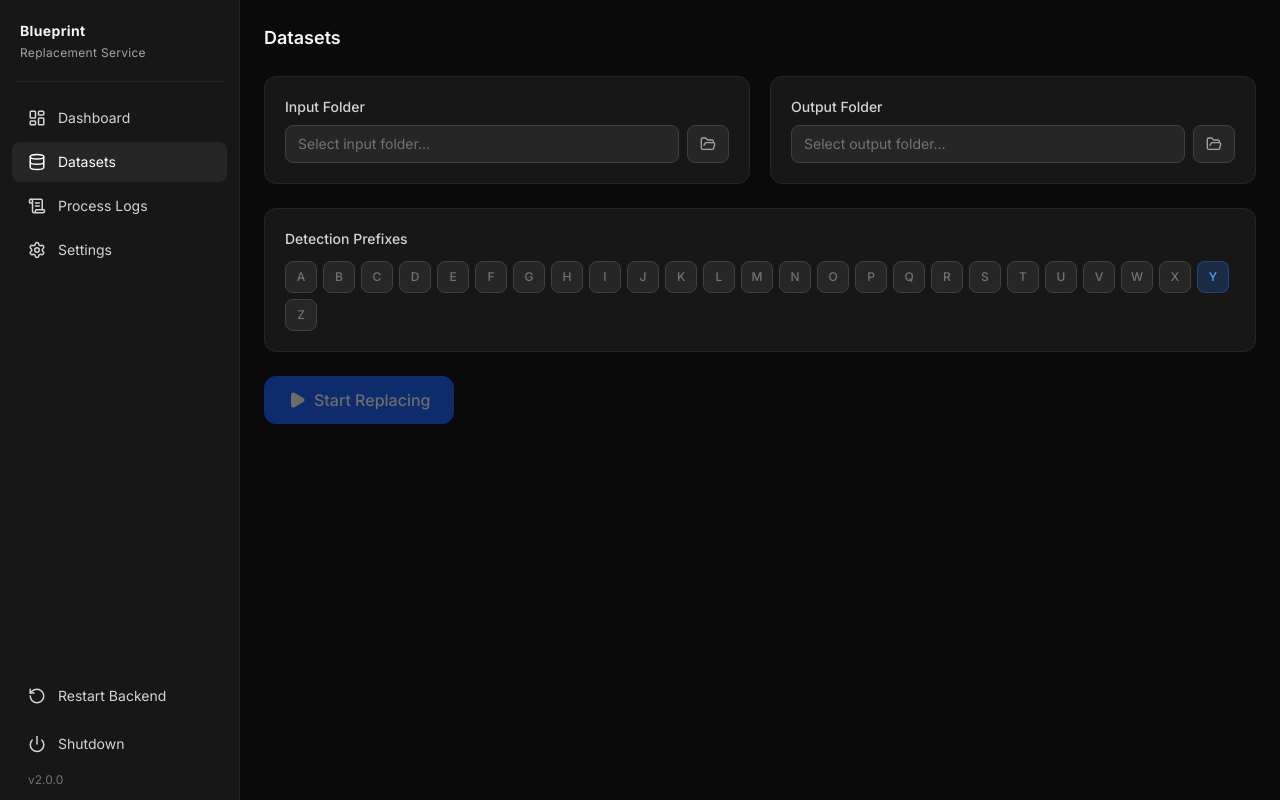
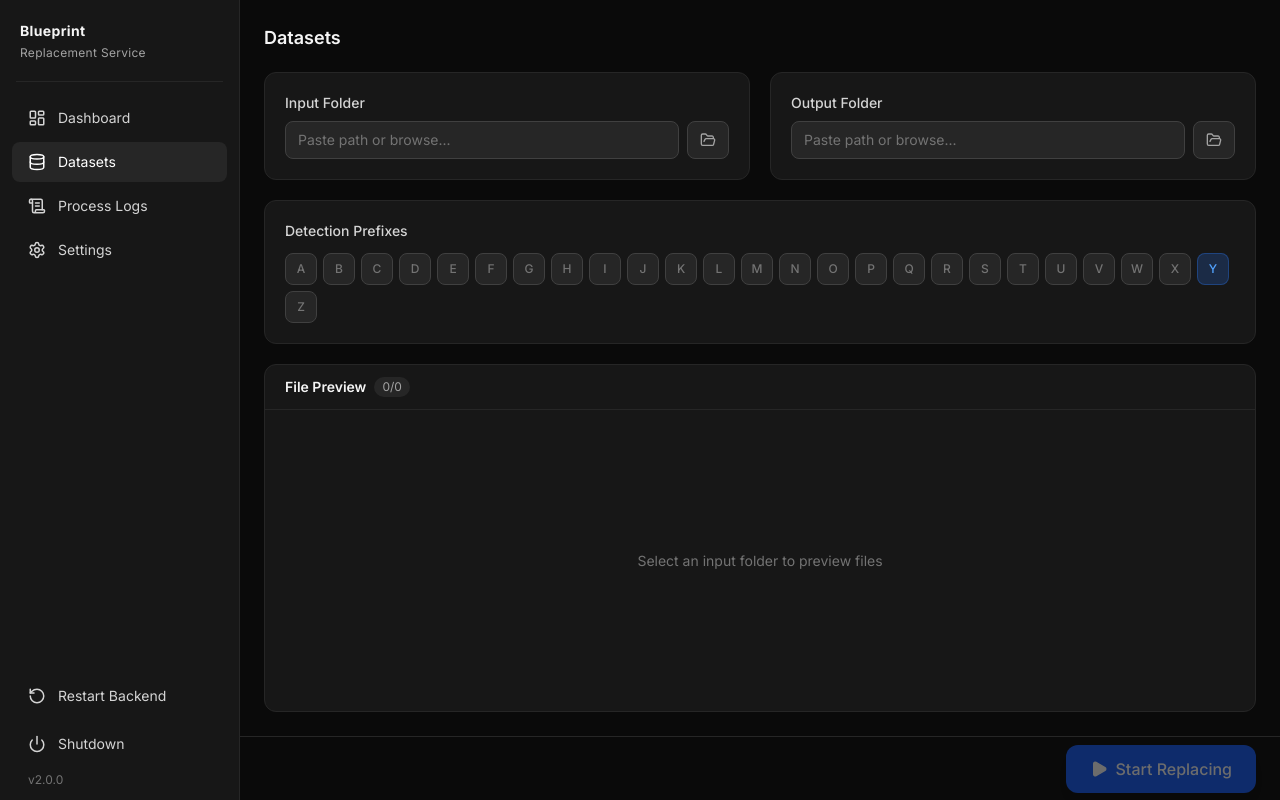
Before and after one commit to bradyhuang1116-cmyk/M-Replacement-Project, a Next.js app in the folder dashboard/: page /datasets in a window 1280 px wide. Built offline with nearby package versions, Linux system fonts and the light colour scheme.

Commit message:
Datasets列表展示优化 & 目录选择优化

```diff
--- a/dashboard/src/app/datasets/page.tsx
+++ b/dashboard/src/app/datasets/page.tsx
@@ -52,6 +52,10 @@ export default function DatasetsPage() {
 
   useEffect(() => {
     if (inputDir) scanFiles(inputDir);
+    else {
+      setScannedFiles([]);
+      setSelectedFiles(new Set());
+    }
   }, [inputDir, scanFiles]);
 
   const allSelected = scannedFiles.length > 0 && selectedFiles.size === scannedFiles.length;
@@ -123,15 +127,26 @@ export default function DatasetsPage() {
     return last ? getParentDir(last) : "";
   };
 
+  const canStart =
+    !!inputDir &&
+    !!outputDir &&
+    selectedPrefixes.length > 0 &&
+    selectedFiles.size > 0 &&
+    !starting;
+
+  const inputClassName =
+    "flex-1 px-3 py-2 text-sm bg-[rgb(38,38,38)] border border-[rgb(64,64,64)] rounded-lg text-[rgb(229,229,229)] placeholder-[rgb(115,115,115)] focus:outline-none focus:border-[rgb(82,82,82)]";
+
   return (
     <div className="flex h-screen bg-[rgb(10,10,10)]">
       <Sidebar />
 
-      <main className="flex-1 overflow-y-auto p-6 space-y-6">
-        <h1 className="text-lg font-semibold text-[rgb(245,245,245)]">Datasets</h1>
+      <main className="flex-1 flex flex-col overflow-hidden">
+        {/* Scrollable upper area: title + config cards */}
+        <div className="flex-1 min-h-0 flex flex-col p-6 gap-5 overflow-hidden">
+          <h1 className="shrink-0 text-lg font-semibold text-[rgb(245,245,245)]">Datasets</h1>
 
-        <div className="grid grid-cols-2 gap-5">
-          {/* Input Folder */}
+          <div className="shrink-0 grid grid-cols-2 gap-5">
             <div className="bg-[rgb(23,23,23)] rounded-xl border border-[rgb(38,38,38)] p-5">
               <label className="text-sm font-medium text-[rgb(212,212,212)] mb-2 block">
                 Input Folder
@@ -141,8 +156,8 @@ export default function DatasetsPage() {
                   type="text"
                   value={inputDir}
                   onChange={(e) => setInputDir(e.target.value)}
-                placeholder="Select input folder..."
-                className="flex-1 px-3 py-2 text-sm bg-[rgb(38,38,38)] border border-[rgb(64,64,64)] rounded-lg text-[rgb(229,229,229)] placeholder-[rgb(115,115,115)] focus:outline-none focus:border-[rgb(82,82,82)]"
+                  placeholder="Paste path or browse..."
+                  className={inputClassName}
                 />
                 <button
                   onClick={() => setBrowseTarget("input")}
@@ -153,7 +168,6 @@ export default function DatasetsPage() {
               </div>
             </div>
 
-          {/* Output Folder */}
             <div className="bg-[rgb(23,23,23)] rounded-xl border border-[rgb(38,38,38)] p-5">
               <label className="text-sm font-medium text-[rgb(212,212,212)] mb-2 block">
                 Output Folder
@@ -163,8 +177,8 @@ export default function DatasetsPage() {
                   type="text"
                   value={outputDir}
                   onChange={(e) => setOutputDir(e.target.value)}
-                placeholder="Select output folder..."
-                className="flex-1 px-3 py-2 text-sm bg-[rgb(38,38,38)] border border-[rgb(64,64,64)] rounded-lg text-[rgb(229,229,229)] placeholder-[rgb(115,115,115)] focus:outline-none focus:border-[rgb(82,82,82)]"
+                  placeholder="Paste path or browse..."
+                  className={inputClassName}
                 />
                 <button
                   onClick={() => setBrowseTarget("output")}
@@ -176,8 +190,7 @@ export default function DatasetsPage() {
             </div>
           </div>
 
-        {/* Prefix Selection */}
-        <div className="bg-[rgb(23,23,23)] rounded-xl border border-[rgb(38,38,38)] p-5">
+          <div className="shrink-0 bg-[rgb(23,23,23)] rounded-xl border border-[rgb(38,38,38)] p-5">
             <label className="text-sm font-medium text-[rgb(212,212,212)] mb-3 block">
               Detection Prefixes
             </label>
@@ -198,12 +211,11 @@ export default function DatasetsPage() {
             </div>
           </div>
 
-        {/* File Preview */}
-        {inputDir && (
-          <div className="bg-[rgb(23,23,23)] rounded-xl border border-[rgb(38,38,38)] overflow-hidden">
-            <div className="flex items-center justify-between px-5 py-3 border-b border-[rgb(38,38,38)]">
+          {/* File Preview — flex-1 fills remaining viewport, internal scroll */}
+          <section className="flex-1 min-h-0 flex flex-col bg-[rgb(23,23,23)] rounded-xl border border-[rgb(38,38,38)] overflow-hidden">
+            <div className="shrink-0 flex items-center justify-between px-5 py-3 border-b border-[rgb(38,38,38)]">
               <div className="flex items-center gap-2">
-                <h3 className="text-sm font-semibold text-[rgb(245,245,245)]">File Preview</h3>
+                <h2 className="text-sm font-semibold text-[rgb(245,245,245)]">File Preview</h2>
                 <span className="text-xs px-2 py-0.5 rounded-full bg-[rgb(38,38,38)] text-[rgb(163,163,163)]">
                   {selectedFiles.size}/{scannedFiles.length}
                 </span>
@@ -217,16 +229,25 @@ export default function DatasetsPage() {
                 </button>
               )}
             </div>
-            <div className="max-h-64 overflow-y-auto">
-              {scanning ? (
-                <div className="text-center py-8 text-sm text-[rgb(115,115,115)]">Scanning...</div>
+
+            <div className="flex-1 min-h-0 overflow-auto">
+              {!inputDir ? (
+                <div className="flex items-center justify-center h-full text-sm text-[rgb(115,115,115)]">
+                  Select an input folder to preview files
+                </div>
+              ) : scanning ? (
+                <div className="flex items-center justify-center h-full text-sm text-[rgb(115,115,115)]">
+                  Scanning...
+                </div>
               ) : scannedFiles.length === 0 ? (
-                <div className="text-center py-8 text-sm text-[rgb(115,115,115)]">No supported files found</div>
+                <div className="flex items-center justify-center h-full text-sm text-[rgb(115,115,115)]">
+                  No supported files found
+                </div>
               ) : (
                 <table className="w-full text-sm">
-                  <thead>
+                  <thead className="sticky top-0 z-10 bg-[rgb(23,23,23)]">
                     <tr className="border-b border-[rgb(38,38,38)]">
-                      <th className="px-3 py-2 w-10">
+                      <th className="px-3 py-3 w-10">
                         <input
                           type="checkbox"
                           checked={allSelected}
@@ -234,21 +255,27 @@ export default function DatasetsPage() {
                           className="w-3.5 h-3.5 rounded border-[rgb(64,64,64)] bg-[rgb(38,38,38)] text-blue-500 focus:ring-blue-500/30 focus:ring-offset-0"
                         />
                       </th>
-                      <th className="px-3 py-2 text-left text-xs font-medium text-[rgb(115,115,115)] uppercase">Filename</th>
-                      <th className="px-4 py-2 text-left text-xs font-medium text-[rgb(115,115,115)] uppercase">Type</th>
-                      <th className="px-4 py-2 text-right text-xs font-medium text-[rgb(115,115,115)] uppercase">Size</th>
+                      <th className="px-3 py-3 text-left text-xs font-medium text-[rgb(115,115,115)] uppercase tracking-wider">
+                        Filename
+                      </th>
+                      <th className="px-4 py-3 text-left text-xs font-medium text-[rgb(115,115,115)] uppercase tracking-wider">
+                        Type
+                      </th>
+                      <th className="px-4 py-3 text-right text-xs font-medium text-[rgb(115,115,115)] uppercase tracking-wider">
+                        Size
+                      </th>
                     </tr>
                   </thead>
                   <tbody>
                     {scannedFiles.map((f) => (
                       <tr
                         key={f.name}
-                        className={`border-b border-[rgb(38,38,38)]/50 hover:bg-[rgb(38,38,38)]/30 cursor-pointer ${
+                        className={`border-b border-[rgb(38,38,38)]/50 hover:bg-[rgb(38,38,38)]/30 cursor-pointer transition-colors ${
                           !selectedFiles.has(f.name) ? "opacity-40" : ""
                         }`}
                         onClick={() => toggleFile(f.name)}
                       >
-                        <td className="px-3 py-2 w-10">
+                        <td className="px-3 py-3 w-10">
                           <input
                             type="checkbox"
                             checked={selectedFiles.has(f.name)}
@@ -257,33 +284,40 @@ export default function DatasetsPage() {
                             className="w-3.5 h-3.5 rounded border-[rgb(64,64,64)] bg-[rgb(38,38,38)] text-blue-500 focus:ring-blue-500/30 focus:ring-offset-0"
                           />
                         </td>
-                        <td className="px-3 py-2 text-xs font-mono text-[rgb(229,229,229)] flex items-center gap-2">
-                          <FileText size={14} className="text-[rgb(115,115,115)]" />
+                        <td className="px-3 py-3 text-xs font-mono text-[rgb(229,229,229)]">
+                          <span className="inline-flex items-center gap-2">
+                            <FileText size={14} className="text-[rgb(115,115,115)] shrink-0" />
                             {f.name}
+                          </span>
                         </td>
-                        <td className="px-4 py-2 text-xs text-[rgb(163,163,163)] uppercase">{f.ext.replace(".", "")}</td>
-                        <td className="px-4 py-2 text-xs text-[rgb(163,163,163)] text-right">{formatSize(f.size)}</td>
+                        <td className="px-4 py-3 text-xs text-[rgb(163,163,163)] uppercase">
+                          {f.ext.replace(".", "")}
+                        </td>
+                        <td className="px-4 py-3 text-xs text-[rgb(163,163,163)] text-right">
+                          {formatSize(f.size)}
+                        </td>
                       </tr>
                     ))}
                   </tbody>
                 </table>
               )}
             </div>
+          </section>
         </div>
-        )}
 
-        {/* Start Button */}
+        {/* Sticky bottom bar — same as Settings */}
+        <div className="shrink-0 border-t border-[rgb(38,38,38)] bg-[rgb(10,10,10)] flex items-center justify-end gap-3 px-6 h-16">
           <button
             onClick={handleStart}
-          disabled={!inputDir || !outputDir || selectedPrefixes.length === 0 || selectedFiles.size === 0 || starting}
-          className="flex items-center gap-2 px-6 py-3 rounded-xl bg-blue-600 text-white font-medium hover:bg-blue-500 disabled:opacity-40 disabled:cursor-not-allowed transition-colors"
+            disabled={!canStart}
+            className="flex items-center gap-2 px-6 py-3 rounded-xl bg-blue-600 text-white font-medium hover:bg-blue-500 disabled:opacity-40 disabled:cursor-not-allowed transition-colors shadow-lg"
           >
             <Play size={18} fill="currentColor" />
             {starting ? "Starting..." : "Start Replacing"}
           </button>
+        </div>
       </main>
 
-      {/* Folder Browser Modal */}
       <FolderBrowser
         isOpen={browseTarget !== null}
         onClose={() => setBrowseTarget(null)}
```
Also changed, not shown: dashboard/src/components/FolderBrowser.tsx (+50 -14 lines). Lines whose indentation alone changed are shown as unchanged.
